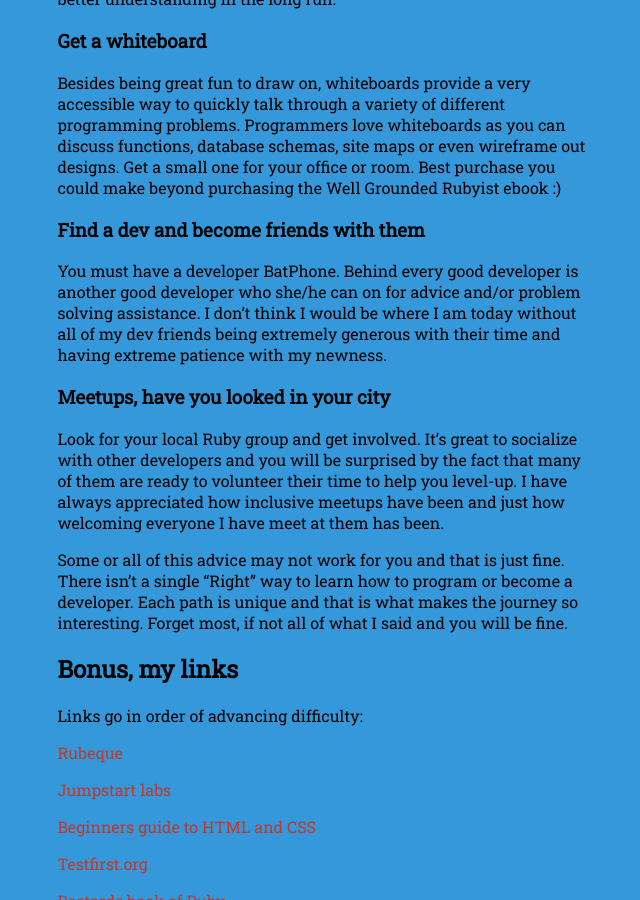
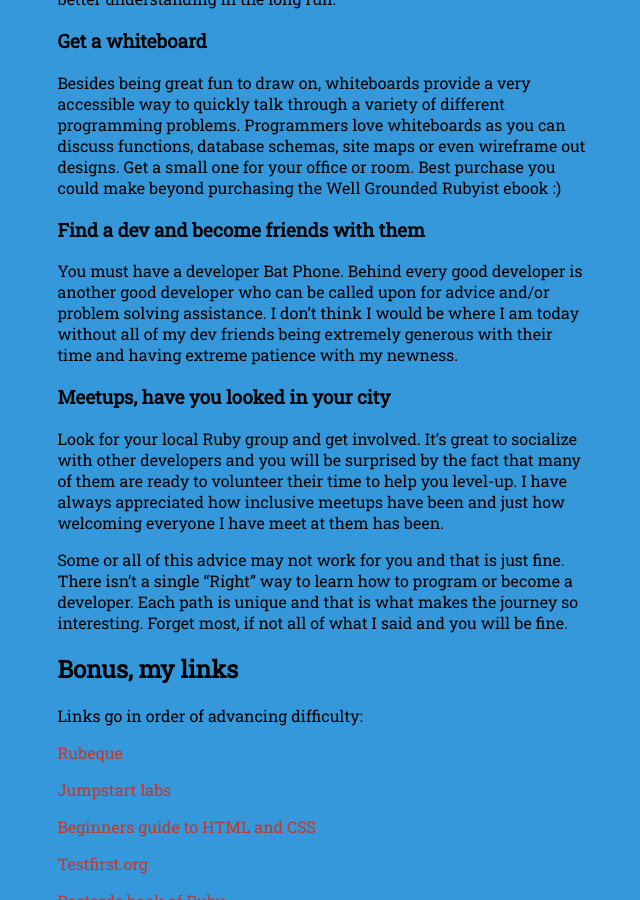
Before and after one commit to mattmawhinney/rawdata, a Jekyll site: the page built from _posts/2013-07-11-studying-for-dev-bootcamp.markdown, in a window 1280 px wide and 900 px high, scrolled down 2199 px. Shown: the whole window, without its empty margins (317-957 px from the left). Built offline with Jekyll 4.4.1, drawn with Linux system fonts in a browser that asks for light colours; nearby versions of some CDN libraries; comment, search, counter and statistics services are not loaded.

Commit message:
More corrections.

```diff
--- a/_posts/2013-07-11-studying-for-dev-bootcamp.markdown
+++ b/_posts/2013-07-11-studying-for-dev-bootcamp.markdown
@@ -114,8 +114,8 @@ purchasing the Well Grounded Rubyist ebook :)
 
 ### Find a dev and become friends with them ###
 
-You must have a developer BatPhone.  Behind every good developer is
-another good developer who she/he can on for advice and/or problem
+You must have a developer Bat Phone.  Behind every good developer is
+another good developer who can be called upon for advice and/or problem
 solving assistance.  I don't think I would be where I am today without
 all of my dev friends being extremely generous with their time and
 having extreme patience with my newness.
```
